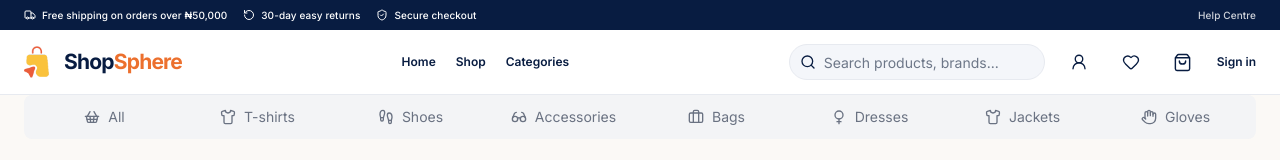
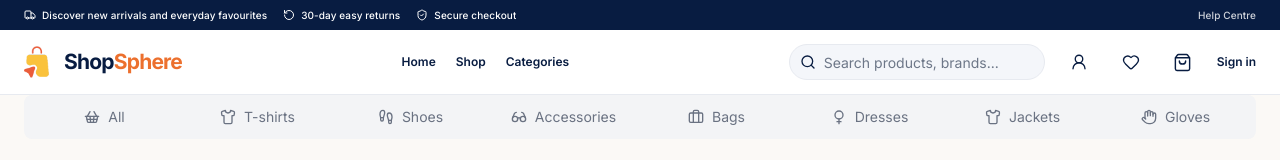
Before and after one commit to Richardjames2023/my-devops-project, a Next.js app in the folder frontend/client/: page /products in a window 1280 px wide. Shown: the top 160 px of the page. Built offline with nearby package versions, Linux system fonts and the light colour scheme.

Commit message:
fix(storefront): avoid unverified shipping promise

```diff
--- a/frontend/client/src/components/AnnouncementBar.tsx
+++ b/frontend/client/src/components/AnnouncementBar.tsx
@@ -7,7 +7,7 @@ const AnnouncementBar = () => {
         <div className="flex min-w-0 items-center gap-4 overflow-hidden whitespace-nowrap">
           <span className="flex items-center gap-1.5">
             <Truck size={12} aria-hidden="true" />
-            Free shipping on orders over ₦50,000
+            Discover new arrivals and everyday favourites
           </span>
           <span className="hidden items-center gap-1.5 sm:flex">
             <RotateCcw size={12} aria-hidden="true" />
```
